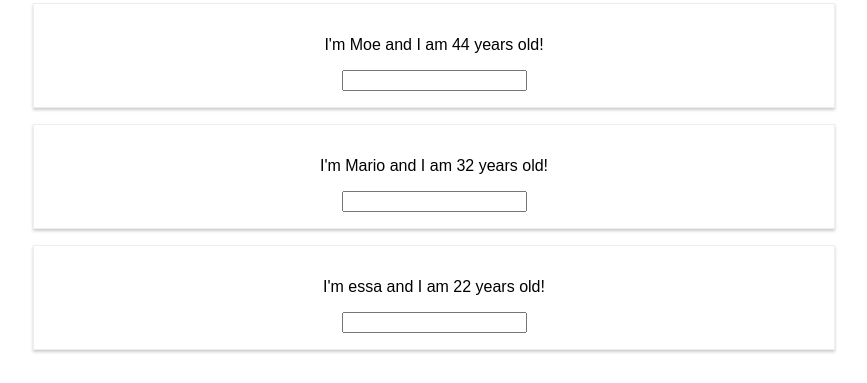
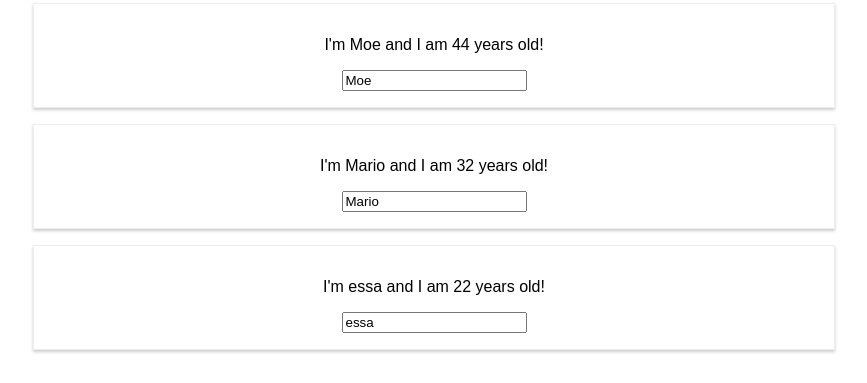
Before and after one commit to mohammadhamayel/REACT_TEST, a React (Create React App) app: page / in a window 1280 px wide. Both pictures are taken after a click on the button "Switch Name". Shown: the part 162-545 px from the top of the page, without its empty margins (206-1073 px from the left). Built offline with nearby package versions, Linux system fonts and the light colour scheme.

Commit message:
make dynamic array of list components and using state

```diff
--- a/src/App.js
+++ b/src/App.js
@@ -1,5 +1,6 @@
 import React, { Component} from 'react';
 import './App.css';
+import person from './Person/Person';
 import Person from './Person/Person'
 
 class App extends Component {
@@ -13,16 +14,6 @@ class App extends Component {
     oAge: 23,
     showPersons: false,
   };
-  switchNameHandler = (newName) =>{
-    //console.log("was clicked!!!");
-    this.setState({
-      persons:[
-        {name:"Mohammad", age:44},
-        {name:newName, age:32},
-        {name:"essa", age:33},
-      ],
-    });
-  };
 
   nameChangedHandler = (event) =>{
     this.setState({
@@ -33,6 +24,13 @@ class App extends Component {
       ],
     });
   }
+
+  deletePersonHandler = (personIndex) => {
+    const persons = this.state.persons;
+    persons.splice(personIndex,1);
+    this.setState({persons:persons})
+  }
+
   togglePersonsHandler = () => {
     const doesShow = this.state.showPersons;
     this.setState({showPersons: !doesShow})
@@ -45,19 +43,18 @@ class App extends Component {
       padding: '8px',
       'font-size': '15px',
       cursor: 'pointer'
-    }
+    };
     let persons= null;
     if(this.state.showPersons){
       persons = (
         <div>
           {
-            this.state.persons.map(person =>{
+            this.state.persons.map((person, index) =>{
               return <Person
+              click={() => this.deletePersonHandler(index)}
               name={person.name}
-              age={person.age}
-              />
-            })
-          }
+              age={person.age} />
+            })}
         </div>
       );
     }
--- a/src/Person/Person.js
+++ b/src/Person/Person.js
@@ -6,7 +6,7 @@ const person=(props) => {
         <div className="Person">
             <p onClick= {props.click} >I'm {props.name} and I am {props.age } years old!</p>
             <p>{props.children}</p>
-            <input type="text" onChange= {props.changed}/>
+            <input type="text" onChange= {props.changed} value={props.name}/>
         </div>
 
     )
```
